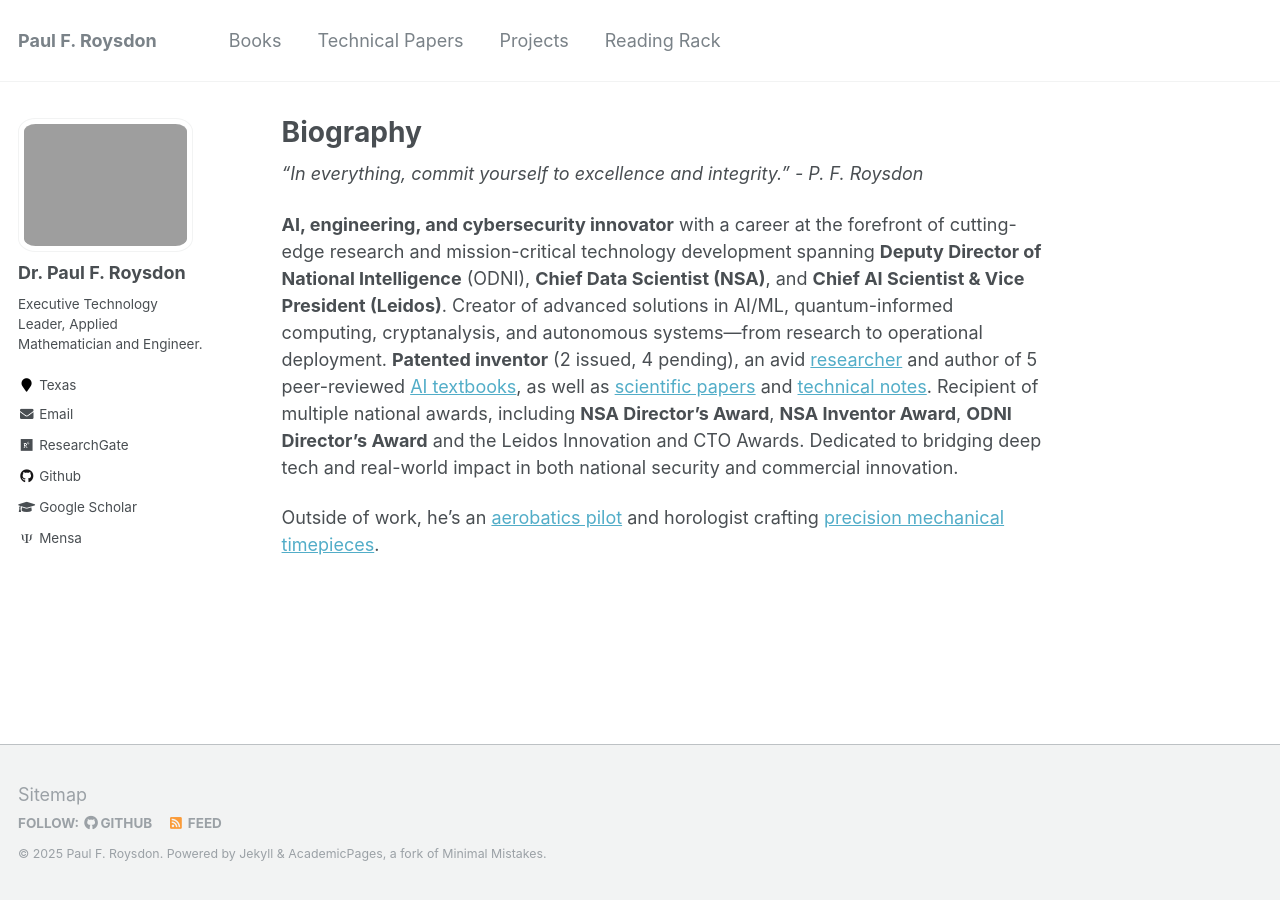
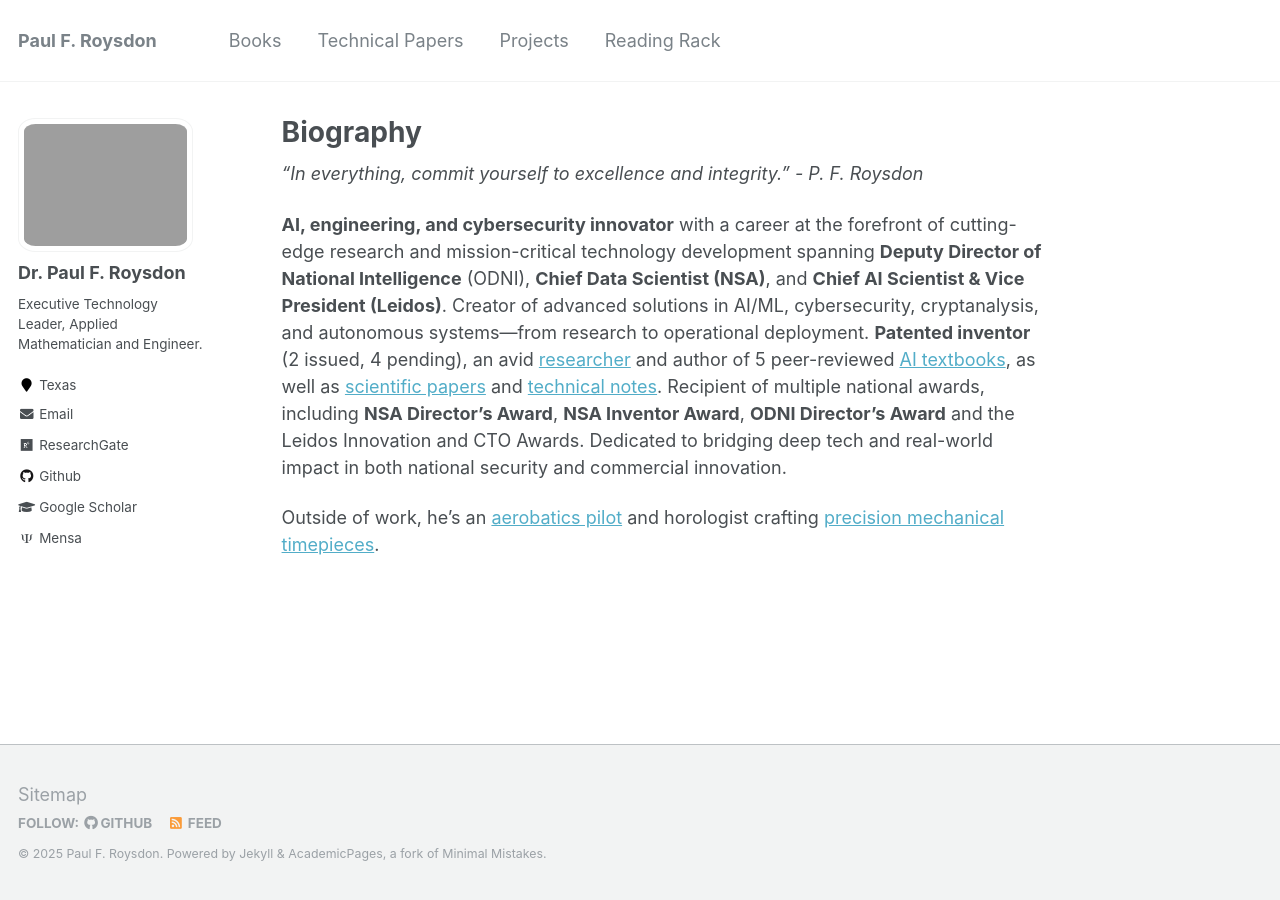
Before and after one commit to pfroysdon/pfroysdon.github.io, a Jekyll site: the page built from _pages/about.md, in a window 1280 px wide. Built offline with Jekyll 4.4.1, drawn with Linux system fonts in a browser that asks for light colours; some web fonts are replaced.

Commit message:
Update about.md

```diff
--- a/_pages/about.md
+++ b/_pages/about.md
@@ -10,6 +10,6 @@
 
 *"In everything, commit yourself to excellence and integrity." - P. F. Roysdon*
 
-**AI, engineering, and cybersecurity innovator** with a career at the forefront of cutting-edge research and mission-critical technology development spanning **Deputy Director of National Intelligence** (ODNI), **Chief Data Scientist (NSA)**, and **Chief AI Scientist & Vice President (Leidos)**. Creator of advanced solutions in AI/ML, quantum-informed computing, cryptanalysis, and autonomous systems—from research to operational deployment. **Patented inventor** (2 issued, 4 pending), an avid [researcher](https://pfroysdon.github.io/projects/) and author of 5 peer-reviewed [AI textbooks](http://www.roysdonfibonaccipress.com/), as well as [scientific papers](https://github.com/pfroysdon/publications/tree/main/Papers) and [technical notes](https://github.com/pfroysdon/publications/tree/main/Tech_Notes). Recipient of multiple national awards, including **NSA Director's Award**, **NSA Inventor Award**, **ODNI Director’s Award** and the Leidos Innovation and CTO Awards.  Dedicated to bridging deep tech and real-world impact in both national security and commercial innovation.
+**AI, engineering, and cybersecurity innovator** with a career at the forefront of cutting-edge research and mission-critical technology development spanning **Deputy Director of National Intelligence** (ODNI), **Chief Data Scientist (NSA)**, and **Chief AI Scientist & Vice President (Leidos)**. Creator of advanced solutions in AI/ML, cybersecurity, cryptanalysis, and autonomous systems—from research to operational deployment. **Patented inventor** (2 issued, 4 pending), an avid [researcher](https://pfroysdon.github.io/projects/) and author of 5 peer-reviewed [AI textbooks](http://www.roysdonfibonaccipress.com/), as well as [scientific papers](https://github.com/pfroysdon/publications/tree/main/Papers) and [technical notes](https://github.com/pfroysdon/publications/tree/main/Tech_Notes). Recipient of multiple national awards, including **NSA Director's Award**, **NSA Inventor Award**, **ODNI Director’s Award** and the Leidos Innovation and CTO Awards.  Dedicated to bridging deep tech and real-world impact in both national security and commercial innovation.
 
 Outside of work, he’s an [aerobatics pilot](https://youtu.be/AFlVtWswTNU) and horologist crafting [precision mechanical timepieces](https://www.roysdonwatchco.com/).
```
